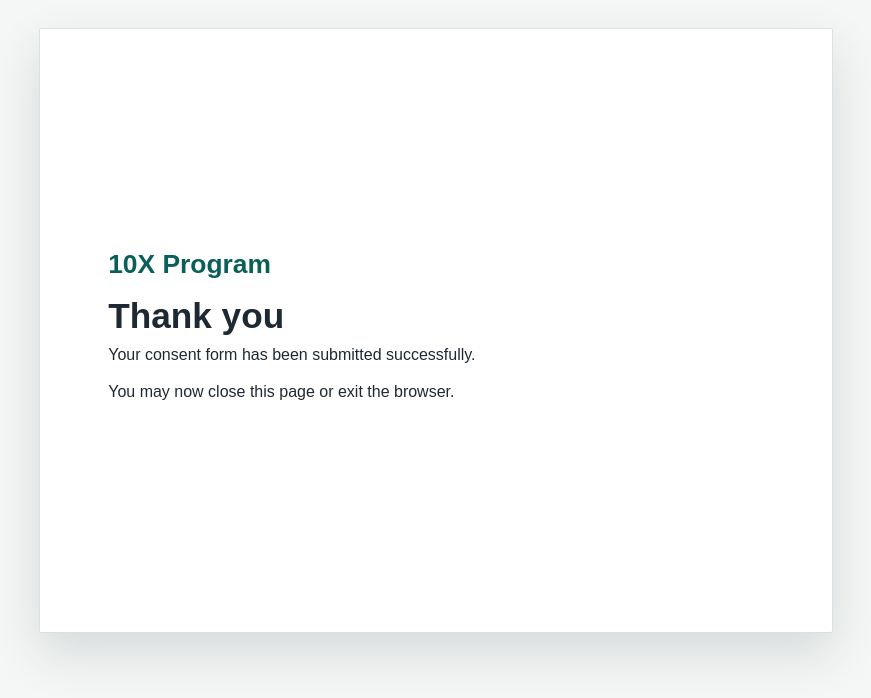
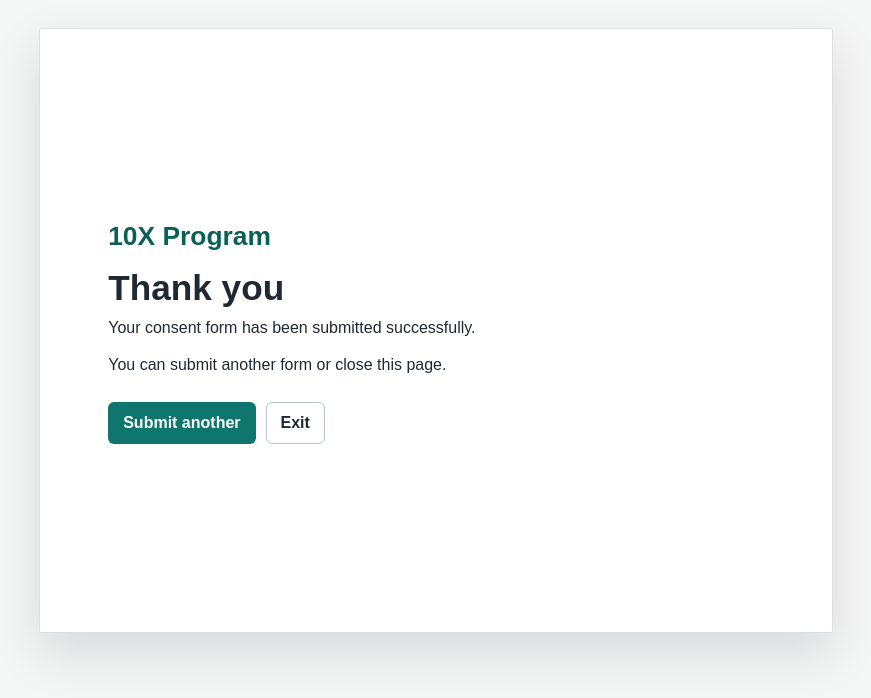
Before and after one commit to Danieluganda/RETI_Program, a Next.js app in the folder consent-app/: page /consent/thank-you in a window 1280 px wide. Shown: the top 698 px of the page, without its empty margins (204-1075 px from the left). Built offline with nearby package versions, Linux system fonts and the light colour scheme.

Commit message:
Update ESO flow and live admin views

```diff
--- a/consent-app/app/api/exports/pdfs/route.ts
+++ b/consent-app/app/api/exports/pdfs/route.ts
@@ -1,6 +1,8 @@
 import JSZip from "jszip";
 import { getConsents, type ConsentRecord } from "@/lib/db";
 import { readPrivateFile } from "@/lib/storage";
+
+export const dynamic = "force-dynamic";
 
 function csvCell(value: unknown) {
   return `"${String(value ?? "").replace(/"/g, '""')}"`;
--- a/consent-app/app/api/reports/route.ts
+++ b/consent-app/app/api/reports/route.ts
@@ -1,4 +1,6 @@
 import { getConsents } from "@/lib/db";
+
+export const dynamic = "force-dynamic";
 
 function cell(value: unknown) {
   return `"${String(value ?? "").replace(/"/g, '""')}"`;
--- a/consent-app/app/consent/[id]/page.tsx
+++ b/consent-app/app/consent/[id]/page.tsx
@@ -28,7 +28,7 @@ export default async function ConsentDetailPage({ params }: { params: Promise<{
           <strong>Program:</strong> {record.programName}
         </p>
         <p>
-          <strong>ESO:</strong> {record.esoName || "N/A"}
+          <strong>Entrepreneur Support Organization (ESO):</strong> {record.esoName || "N/A"}
         </p>
         <p>
           <strong>Date:</strong> {record.consentDate}
--- a/consent-app/app/consent/thank-you/page.tsx
+++ b/consent-app/app/consent/thank-you/page.tsx
@@ -1,9 +1,15 @@
+import Link from "next/link";
+import { ClosePageButton } from "@/components/ClosePageButton";
+
+export const dynamic = "force-dynamic";
+
 export default async function ConsentThankYouPage({
   searchParams,
 }: {
-  searchParams: Promise<{ ref?: string }>;
+  searchParams: Promise<{ ref?: string; type?: string }>;
 }) {
-  await searchParams;
+  const { type } = await searchParams;
+  const nextFormUrl = type === "third-party-data-sharing" ? "/consent/partner" : "/consent/sample";
 
   return (
     <main className="standalone-form-page">
@@ -11,7 +17,13 @@ export default async function ConsentThankYouPage({
         <p className="eyebrow">10X Program</p>
         <h1>Thank you</h1>
         <p>Your consent form has been submitted successfully.</p>
-        <p>You may now close this page or exit the browser.</p>
+        <p>You can submit another form or close this page.</p>
+        <div className="thank-you-actions">
+          <Link className="button primary" href={nextFormUrl}>
+            Submit another
+          </Link>
+          <ClosePageButton />
+        </div>
       </section>
     </main>
   );
--- a/consent-app/app/dashboard/page.tsx
+++ b/consent-app/app/dashboard/page.tsx
@@ -2,6 +2,8 @@ import Link from "next/link";
 import { AppShell } from "@/components/AppShell";
 import { RecordsTable } from "@/components/RecordsTable";
 import { getConsents } from "@/lib/db";
+
+export const dynamic = "force-dynamic";
 
 export default async function DashboardPage() {
   const records = await getConsents();
@@ -18,6 +20,9 @@ export default async function DashboardPage() {
         </div>
         <Link className="button primary" href="/consent/new">
           New Consent
+        </Link>
+        <Link className="button secondary" href="/records">
+          Bulk export
         </Link>
       </header>
       <section className="cards">
--- a/consent-app/app/records/page.tsx
+++ b/consent-app/app/records/page.tsx
@@ -1,6 +1,8 @@
 import { AppShell } from "@/components/AppShell";
 import { RecordsTable } from "@/components/RecordsTable";
 import { getConsents } from "@/lib/db";
+
+export const dynamic = "force-dynamic";
 
 export default async function RecordsPage() {
   const records = await getConsents();
--- /dev/null
+++ b/consent-app/components/ClosePageButton.tsx
@@ -0,0 +1,9 @@
+"use client";
+
+export function ClosePageButton() {
+  return (
+    <button className="secondary" type="button" onClick={() => window.close()}>
+      Exit
+    </button>
+  );
+}
--- a/consent-app/lib/pdf.ts
+++ b/consent-app/lib/pdf.ts
@@ -322,11 +322,11 @@ export async function generateConsentPdf(record: ConsentRecord) {
   section(ctx, "Program and Collector Details");
   fieldStack(ctx, [
     ["Program name", record.programName],
-    ["ESO", fieldValue(record.esoName, "")],
     ["Data collector organization", record.dataCollectorOrganization],
+    ["Data collector name", record.collectorName],
+    ["Entrepreneur Support Organization (ESO)", fieldValue(record.esoName, "")],
   ]);
   fieldGrid(ctx, [
-    ["Data collector name", record.collectorName],
     ["Data collector contact information", record.dataCollectorContact],
   ]);
 
```
Also changed, not shown: consent-app/components/ConsentForm.tsx (+16 -14 lines).
